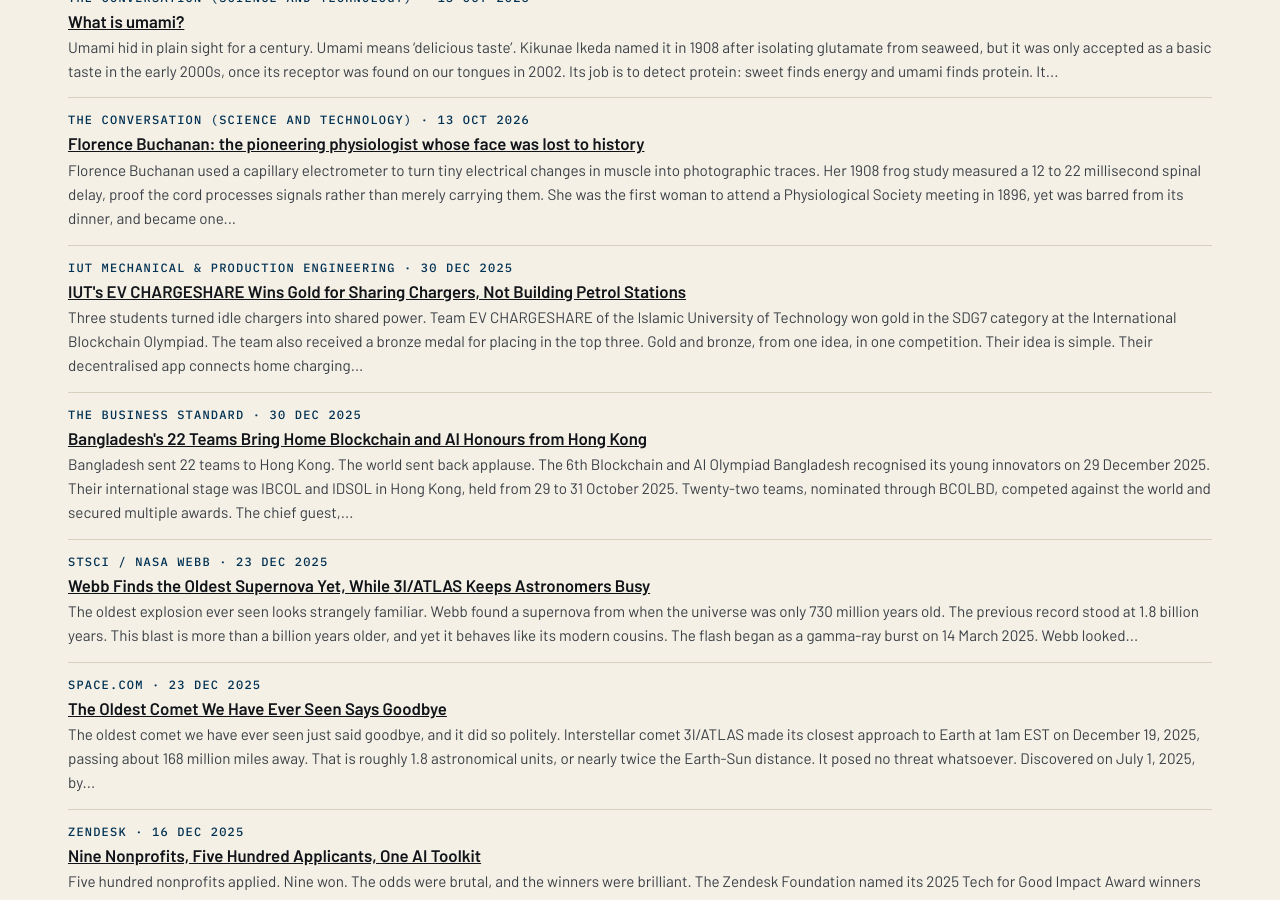
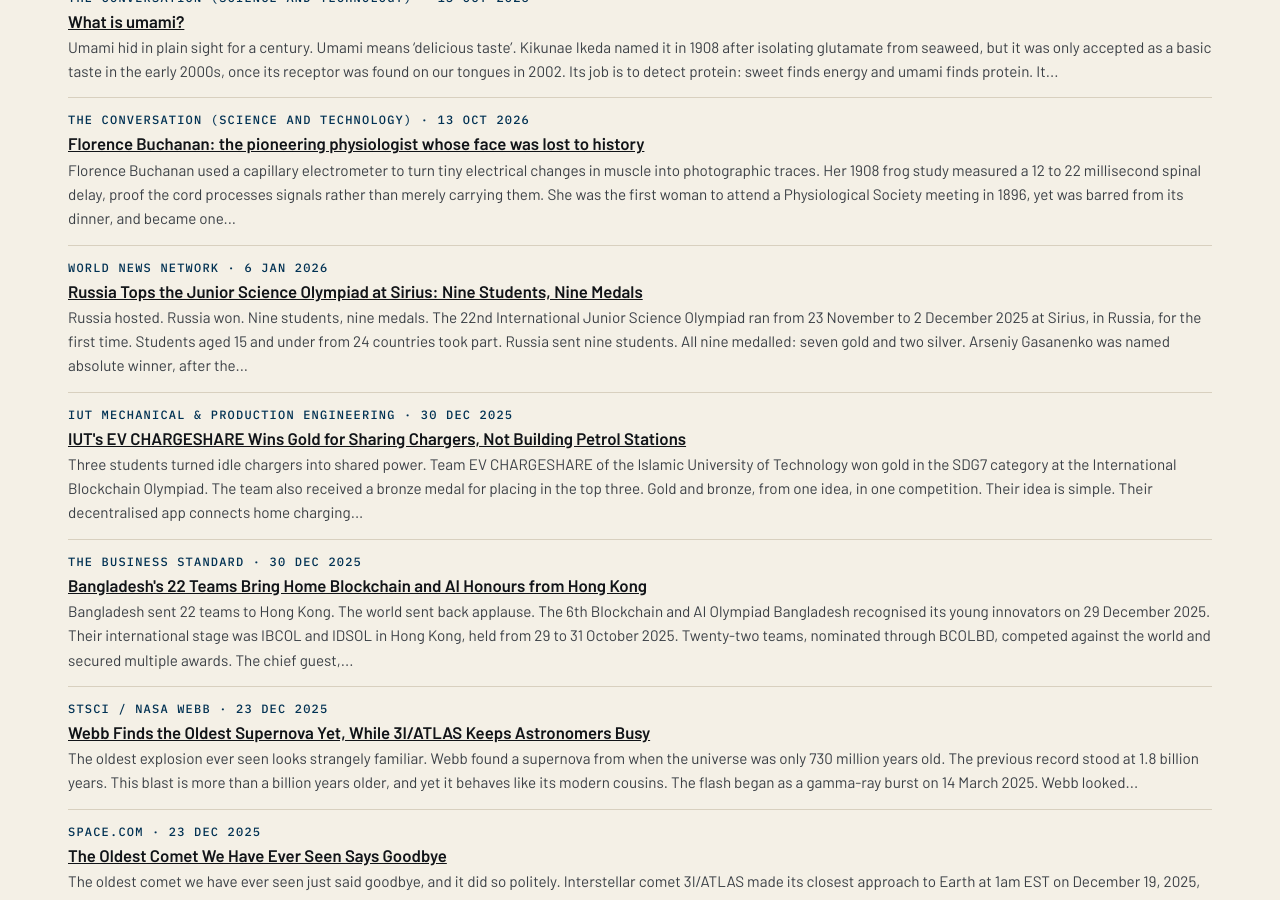
Before and after one commit to katz-news/katz.news, a Jekyll site: the page built from briefs/index.html, in a window 1280 px wide and 900 px high, scrolled down 14549 px. Built offline with Jekyll 4.4.1, drawn with Linux system fonts in a browser that asks for light colours.

Commit message:
Publish 2026-11-06

```diff
--- a/_data/build.yml
+++ b/_data/build.yml
@@ -1 +1 @@
-published_at: 2026-11-06T18:50:39Z
+published_at: 2026-11-06T18:51:37Z
--- /dev/null
+++ b/_posts/briefs/2026-11-06-russia-tops-the-junior-science-olympiad-at-sirius-nine-students-nine-medals.md
@@ -0,0 +1,17 @@
+---
+published: true
+title: "Russia Tops the Junior Science Olympiad at Sirius: Nine Students, Nine Medals"
+date: 2026-01-06
+section: education
+source_name: World News Network
+source_url: https://www.worldnewsnetwork.net/news/russia-hosts-international-junior-science-olympiad-for-first-time-on-sirius-territory202512051054390007/
+---
+Russia hosted. Russia won. Nine students, nine medals.
+
+The 22nd International Junior Science Olympiad ran from 23 November to 2 December 2025 at Sirius, in Russia, for the first time. Students aged 15 and under from 24 countries took part. Russia sent nine students. All nine medalled: seven gold and two silver.
+
+Arseniy Gasanenko was named absolute winner, after the highest scores in all three rounds. The rounds covered physics, chemistry and biology. The tasks were interdisciplinary, and computers were used for data processing in the practical round for the first time.
+
+The event was organised by the Ministry of Education of Russia, the Moscow Institute of Physics and Technology, and the Talent and Success Educational Foundation. The Russian team trained at MIPT. IJSO president Emiel de Kleijn called it one of the best Olympiads in the competition's history.
+
+Victory is not luck, but rather preparation made visible. Nine entrants, nine medals, no passengers. Golden, glorious, and wholly earned.
```
